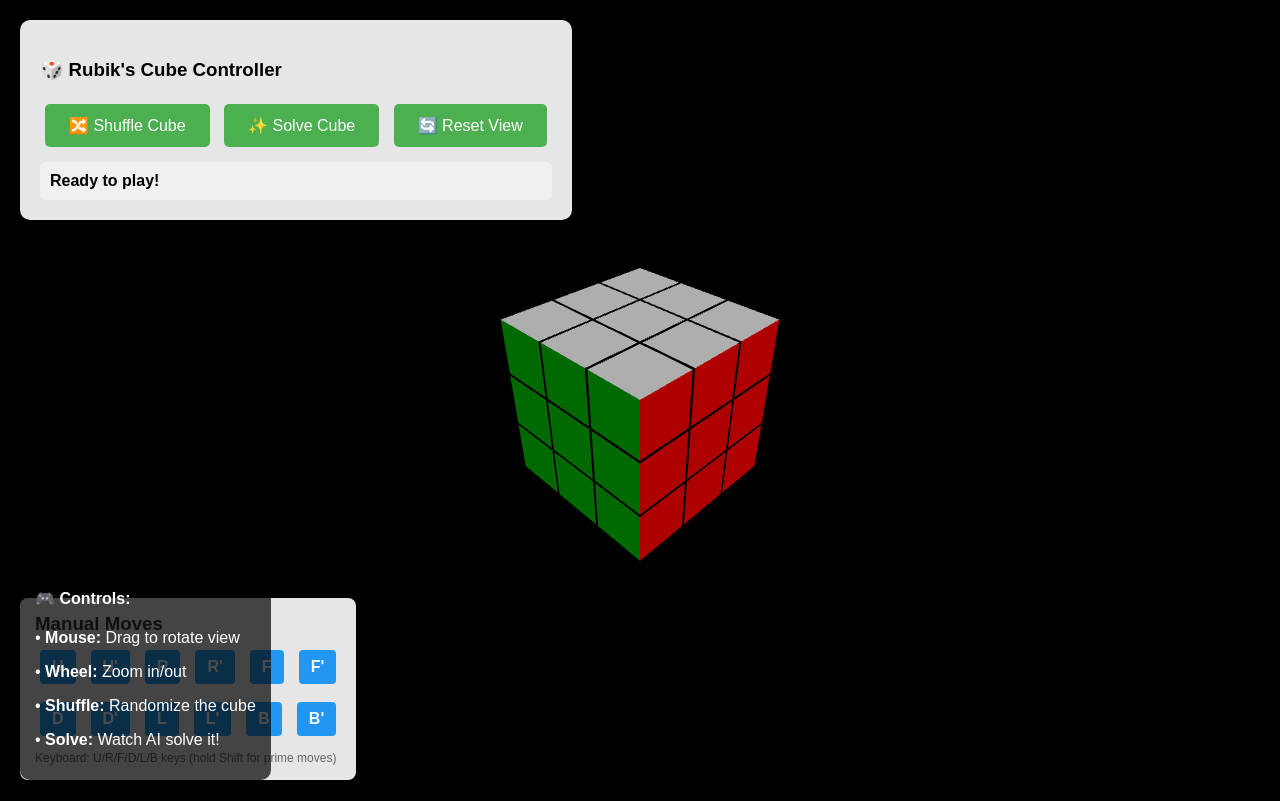
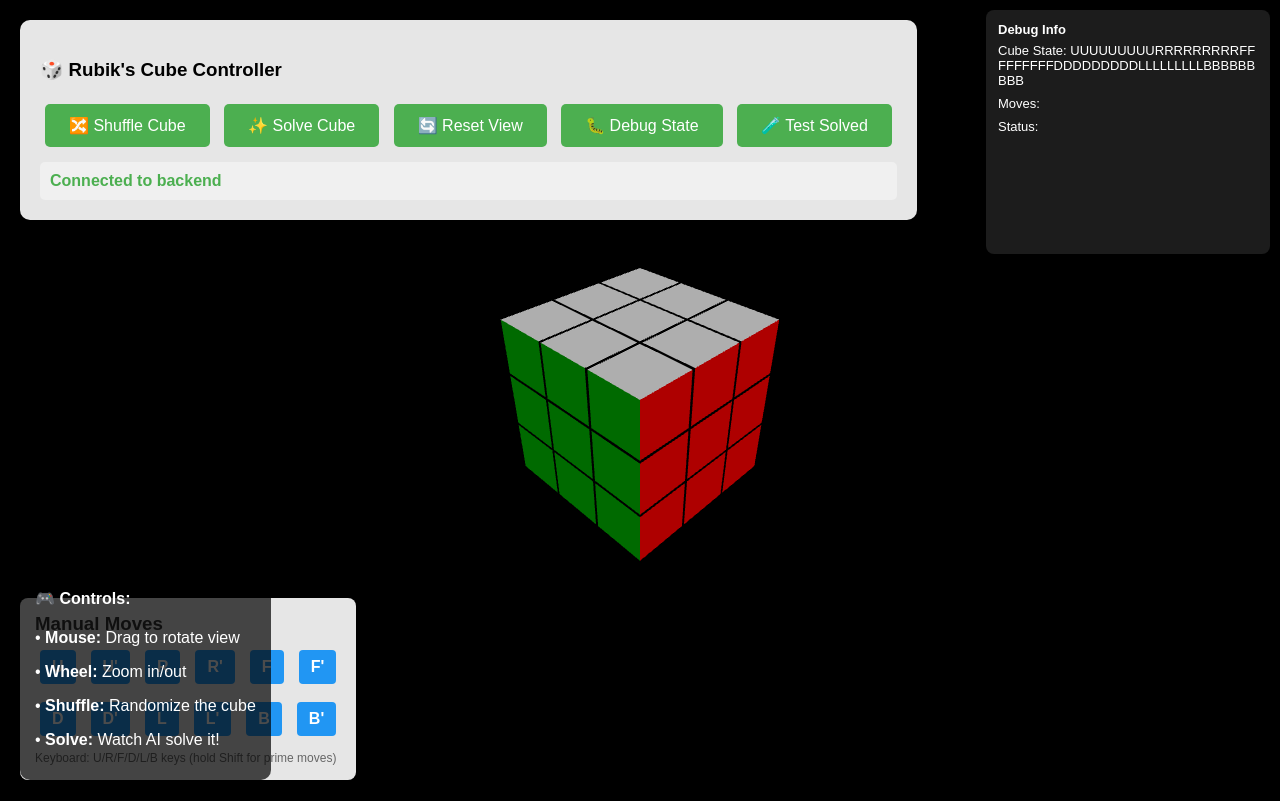
Before and after one commit to dheerajkumar320/aerohck, a Flask app: page / in a window 1280 px wide. Shown: the top 801 px of the page. After the commit the page ends 780 px from the top, so only its background shows below. Run offline with Flask 3, Linux system fonts and the light colour scheme; parts of the project's set-up code (start-up, migrations or seed data) failed here and were passed over.

Commit message:
Fix Rubik's Cube solving functionality - Resolve frontend-backend synchronization issues and duplicate event listeners

```diff
--- a/static/cube.js
+++ b/static/cube.js
@@ -6,6 +6,9 @@ class RubiksCube {
         this.renderer.setSize(window.innerWidth, window.innerHeight);
         this.renderer.setClearColor(0x000000, 0);
         document.getElementById('container').appendChild(this.renderer.domElement);
+
+        // Create debug screen
+        this.createDebugScreen();
 
         // Add lighting
         const ambientLight = new THREE.AmbientLight(0x404040, 0.6);
@@ -42,6 +45,134 @@ class RubiksCube {
         this.initializeCube();
         this.setupEventListeners();
         this.animate();
+
+        // Initialize with backend state
+        this.syncWithBackend();
+    }
+
+    async syncWithBackend() {
+        try {
+            const response = await fetch('/get_state');
+            const data = await response.json();
+            if (data.state) {
+                this.updateCubeFromState(data.state);
+                this.updateStatus('Connected to backend', '#4CAF50');
+            }
+        } catch (error) {
+            console.error('Failed to sync with backend:', error);
+            this.updateStatus('Backend sync failed', '#f44336');
+        }
+    }
+
+    createDebugScreen() {
+        // Create debug container
+        let debugDiv = document.getElementById('debugScreen');
+        if (!debugDiv) {
+            debugDiv = document.createElement('div');
+            debugDiv.id = 'debugScreen';
+            debugDiv.style.position = 'fixed';
+            debugDiv.style.top = '10px';
+            debugDiv.style.right = '10px';
+            debugDiv.style.width = '260px';
+            debugDiv.style.height = '220px';
+            debugDiv.style.background = 'rgba(30,30,30,0.95)';
+            debugDiv.style.color = '#fff';
+            debugDiv.style.fontSize = '13px';
+            debugDiv.style.zIndex = '1000';
+            debugDiv.style.borderRadius = '8px';
+            debugDiv.style.boxShadow = '0 2px 8px rgba(0,0,0,0.3)';
+            debugDiv.style.padding = '12px';
+            debugDiv.innerHTML = `
+                <div style="font-weight:bold;margin-bottom:6px;">Debug Info</div>
+                <div id="debugCubeState" style="word-break:break-all;margin-bottom:8px;"></div>
+                <div id="debugMoves" style="margin-bottom:8px;"></div>
+                <div id="debugStatus"></div>
+            `;
+            document.body.appendChild(debugDiv);
+        }
+        this.updateDebugScreen();
+    }
+
+    updateDebugScreen(stateString = this.currentStateString, moves = this.currentMoves, status = this.currentDebugStatus) {
+        document.getElementById('debugCubeState').textContent = `Cube State: ${stateString || ''}`;
+        document.getElementById('debugMoves').textContent = `Moves: ${moves ? moves.join(' ') : ''}`;
+        document.getElementById('debugStatus').textContent = `Status: ${status || ''}`;
+    }
+
+    debugFaceMapping() {
+        if (!this.currentStateString) return;
+
+        const faces = {
+            U: this.currentStateString.substring(0, 9),
+            R: this.currentStateString.substring(9, 18),
+            F: this.currentStateString.substring(18, 27),
+            D: this.currentStateString.substring(27, 36),
+            L: this.currentStateString.substring(36, 45),
+            B: this.currentStateString.substring(45, 54)
+        };
+
+        console.log('=== FACE MAPPING DEBUG ===');
+        console.log('Current state:', this.currentStateString);
+        console.log('Face breakdown:', faces);
+
+        // Check if all faces have valid colors
+        const validColors = ['U', 'R', 'F', 'D', 'L', 'B'];
+        for (const [faceName, faceState] of Object.entries(faces)) {
+            const invalidChars = faceState.split('').filter(c => !validColors.includes(c));
+            if (invalidChars.length > 0) {
+                console.error(`Invalid characters in ${faceName} face:`, invalidChars);
+            }
+        }
+
+        // Count solved faces
+        let solvedFaces = 0;
+        for (const [faceName, faceState] of Object.entries(faces)) {
+            const uniqueColors = [...new Set(faceState)];
+            if (uniqueColors.length === 1) {
+                solvedFaces++;
+                console.log(`${faceName} face is solved: ${uniqueColors[0]}`);
+            } else {
+                console.log(`${faceName} face is not solved. Colors:`, uniqueColors);
+            }
+        }
+
+        console.log(`Solved faces: ${solvedFaces}/6`);
+        console.log('=== END DEBUG ===');
+    }
+
+    testSolvedState() {
+        // Test with a known solved state
+        const solvedState = "UUUUUUUUURRRRRRRRRFFFFFFFFFDDDDDDDDDLLLLLLLLLBBBBBBBBB";
+        console.log("=== TESTING SOLVED STATE ===");
+        this.updateCubeFromState(solvedState);
+
+        // Check if all faces are solved
+        const faces = {
+            U: solvedState.substring(0, 9),
+            R: solvedState.substring(9, 18),
+            F: solvedState.substring(18, 27),
+            D: solvedState.substring(27, 36),
+            L: solvedState.substring(36, 45),
+            B: solvedState.substring(45, 54)
+        };
+
+        let allSolved = true;
+        for (const [faceName, faceState] of Object.entries(faces)) {
+            const uniqueColors = [...new Set(faceState)];
+            if (uniqueColors.length !== 1) {
+                console.error(`${faceName} face should be solved but has ${uniqueColors.length} colors:`, uniqueColors);
+                allSolved = false;
+            } else {
+                console.log(`${faceName} face is correctly solved: ${uniqueColors[0]}`);
+            }
+        }
+
+        if (allSolved) {
+            console.log("✅ All faces are correctly solved!");
+        } else {
+            console.log("❌ Some faces are not solved correctly");
+        }
+        console.log("=== END SOLVED STATE TEST ===");
     }
 
     initializeCube() {
@@ -112,6 +243,7 @@ class RubiksCube {
 
     updateCubeFromState(stateString) {
         if (stateString.length !== 54) return;
+        this.currentStateString = stateString;
 
         // Map state string to cube faces
         // State format: U(9) R(9) F(9) D(9) L(9) B(9)
@@ -129,32 +261,45 @@ class RubiksCube {
             const { x, y, z } = piece.userData;
             const materials = piece.material;
 
-            // Map 3D positions to 2D face positions
-            if (x === 2) { // Right face
-                const faceIndex = (2 - z) * 3 + y;
+            // Right face (x = 2) - R face
+            if (x === 2) {
+                const faceIndex = (2 - y) * 3 + z;
                 materials[0].color.setHex(this.colorMap[faces.R[faceIndex]]);
             }
-            if (x === 0) { // Left face
-                const faceIndex = z * 3 + y;
+
+            // Left face (x = 0) - L face
+            if (x === 0) {
+                const faceIndex = (2 - y) * 3 + (2 - z);
                 materials[1].color.setHex(this.colorMap[faces.L[faceIndex]]);
             }
-            if (y === 2) { // Top face
-                const faceIndex = (2 - z) * 3 + x;
+
+            // Top face (y = 2) - U face
+            if (y === 2) {
+                const faceIndex = z * 3 + x;
                 materials[2].color.setHex(this.colorMap[faces.U[faceIndex]]);
             }
-            if (y === 0) { // Bottom face
-                const faceIndex = z * 3 + x;
+
+            // Bottom face (y = 0) - D face
+            if (y === 0) {
+                const faceIndex = (2 - z) * 3 + x;
                 materials[3].color.setHex(this.colorMap[faces.D[faceIndex]]);
             }
-            if (z === 2) { // Front face
-                const faceIndex = (2 - y) * 3 + x;
+
+            // Front face (z = 2) - F face
+            if (z === 2) {
+                const faceIndex = y * 3 + x;
                 materials[4].color.setHex(this.colorMap[faces.F[faceIndex]]);
             }
-            if (z === 0) { // Back face
-                const faceIndex = (2 - y) * 3 + (2 - x);
+
+            // Back face (z = 0) - B face
+            if (z === 0) {
+                const faceIndex = y * 3 + (2 - x);
                 materials[5].color.setHex(this.colorMap[faces.B[faceIndex]]);
             }
         });
+
+        this.updateDebugScreen();
+        this.debugFaceMapping(); // Add debug logging
     }
 
     async shuffleCube() {
@@ -180,59 +325,113 @@ class RubiksCube {
     }
 
     async solveCube() {
+        console.log('🔍 SOLVE CUBE CALLED');
+
+        // Prevent multiple simultaneous solve operations
+        if (this.isAnimating) {
+            console.log('🔍 Solve already in progress, ignoring call');
+            return;
+        }
+
         this.isAnimating = true;
         this.updateStatus('Solving cube...', '#ff9800');
 
         try {
+            console.log('🔍 Making POST request to /solve');
             const response = await fetch('/solve', { method: 'POST' });
+            console.log('🔍 Response status:', response.status);
+
             if (!response.ok) {
                 throw new Error(`HTTP error! status: ${response.status}`);
             }
 
             const data = await response.json();
+            console.log('🔍 Response data:', data);
 
             if (data.solution) {
+                console.log('🔍 Solution received:', data.solution);
                 this.updateStatus(`Solution: ${data.solution}`, '#4CAF50');
                 await this.delay(1000); // Brief pause before animation
+                console.log('🔍 Starting animation...');
                 await this.animateSolution(data.solution);
+
+                // Sync with backend after solving
+                console.log('🔍 Syncing with backend...');
+                await this.syncWithBackend();
             } else if (data.error) {
+                console.log('🔍 Error from backend:', data.error);
                 this.updateStatus(`Error: ${data.error}`, '#f44336');
+            } else {
+                console.log('🔍 No solution or error in response');
+                this.updateStatus('No solution received', '#f44336');
             }
         } catch (error) {
-            console.error('Solve error:', error);
+            console.error('🔍 Solve error:', error);
             this.updateStatus('Error solving cube', '#f44336');
         }
 
         this.isAnimating = false;
+        console.log('🔍 SOLVE CUBE COMPLETED');
     }
 
     async animateSolution(solutionString) {
+        console.log('🔍 ANIMATE SOLUTION CALLED with:', solutionString);
         const moves = solutionString.trim().split(' ').filter(move => move !== '');
+        console.log('🔍 Parsed moves:', moves);
+        this.currentMoves = moves;
         this.updateStatus(`Animating solution: ${moves.length} moves`, '#2196F3');
 
         for (let i = 0; i < moves.length; i++) {
             if (moves[i]) {
-                await this.animateMove(moves[i]);
-                await this.delay(600); // Pause between moves
+                console.log(`🔍 Processing move ${i + 1}/${moves.length}: ${moves[i]}`);
+                this.currentDebugStatus = `Move ${i + 1}/${moves.length}: ${moves[i]}`;
+                this.updateDebugScreen();
+
+                // Apply move to backend
+                try {
+                    console.log(`🔍 Applying move ${moves[i]} to backend...`);
+                    const response = await fetch('/apply_move', {
+                        method: 'POST',
+                        headers: {
+                            'Content-Type': 'application/json',
+                        },
+                        body: JSON.stringify({ move: moves[i] })
+                    });
+
+                    const data = await response.json();
+                    console.log(`🔍 Backend response for move ${moves[i]}:`, data);
+                    if (data.status === 'success' && data.new_state) {
+                        console.log(`🔍 Updating cube with new state: ${data.new_state}`);
+                        this.updateCubeFromState(data.new_state);
+                    }
+                } catch (error) {
+                    console.error(`🔍 Move application error for ${moves[i]}:`, error);
+                }
+
+                // Just delay instead of animating to avoid conflicts
+                await this.delay(300);
                 this.updateStatus(`Move ${i + 1}/${moves.length}: ${moves[i]}`, '#2196F3');
             }
         }
-
+        console.log('🔍 ANIMATE SOLUTION COMPLETED');
+        this.currentDebugStatus = 'Solution animation complete!';
+        this.updateDebugScreen();
         this.updateStatus('Solution animation complete!', '#4CAF50');
     }
 
     async animateMove(move) {
         if (!move || move === '') return;
-
+        this.currentDebugStatus = `Performing move: ${move}`;
+        this.updateDebugScreen();
         const face = move[0];
         const isPrime = move.includes("'");
         const isDouble = move.includes('2');
         const angle = isPrime ? Math.PI/2 : -Math.PI/2;
         const iterations = isDouble ? 2 : 1;
-
         for (let i = 0; i < iterations; i++) {
             await this.rotateFace(face, angle);
         }
+        this.updateDebugScreen();
     }
 
     async rotateFace(face, angle) {
@@ -346,9 +545,33 @@ class RubiksCube {
     async performMove(moveString) {
         if (!this.isAnimating) {
             this.isAnimating = true;
+            this.currentMoves = this.currentMoves || [];
+            this.currentMoves.push(moveString);
+            this.currentDebugStatus = `Manual move: ${moveString}`;
+            this.updateDebugScreen();
+
+            try {
+                // Send move to backend
+                const response = await fetch('/apply_move', {
+                    method: 'POST',
+                    headers: {
+                        'Content-Type': 'application/json',
+                    },
+                    body: JSON.stringify({ move: moveString })
+                });
+
+                const data = await response.json();
+                if (data.status === 'success' && data.new_state) {
+                    this.updateCubeFromState(data.new_state);
+                }
+            } catch (error) {
+                console.error('Move application error:', error);
+            }
+
             await this.animateMove(moveString);
             this.updateStatus(`Executed move: ${moveString}`, '#4CAF50');
             this.isAnimating = false;
+            this.updateDebugScreen();
         }
     }
 
@@ -374,6 +597,14 @@ class RubiksCube {
     }
 
     setupEventListeners() {
+        // Prevent multiple event listener attachments
+        if (this.eventListenersAttached) {
+            console.log('🔍 Event listeners already attached, skipping...');
+            return;
+        }
+
+        console.log('🔍 Setting up event listeners...');
+
         document.getElementById('shuffleBtn').addEventListener('click', () => {
             if (!this.isAnimating) this.shuffleCube();
         });
@@ -384,6 +615,14 @@ class RubiksCube {
 
         document.getElementById('resetBtn').addEventListener('click', () => {
             this.resetView();
+        });
+
+        document.getElementById('debugBtn').addEventListener('click', () => {
+            this.debugFaceMapping();
+        });
+
+        document.getElementById('testSolvedBtn').addEventListener('click', () => {
+            this.testSolvedState();
         });
 
         // Add manual move controls
@@ -413,6 +652,9 @@ class RubiksCube {
             this.camera.updateProjectionMatrix();
             this.renderer.setSize(window.innerWidth, window.innerHeight);
         });
+
+        this.eventListenersAttached = true;
+        console.log('🔍 Event listeners attached successfully');
     }
 
     animate() {
@@ -423,6 +665,15 @@ class RubiksCube {
 }
 
 // Initialize the cube when the page loads
+let cube;
 window.addEventListener('DOMContentLoaded', () => {
-    new RubiksCube();
+    // Prevent multiple instances
+    if (window.cubeInstance) {
+        console.log('🔍 Cube instance already exists, reusing...');
+        cube = window.cubeInstance;
+    } else {
+        console.log('🔍 Creating new cube instance...');
+        cube = new RubiksCube();
+        window.cubeInstance = cube;
+    }
 });
--- a/templates/index.html
+++ b/templates/index.html
@@ -126,6 +126,8 @@
             <button id="shuffleBtn">🔀 Shuffle Cube</button>
             <button id="solveBtn">✨ Solve Cube</button>
             <button id="resetBtn">🔄 Reset View</button>
+            <button id="debugBtn">🐛 Debug State</button>
+            <button id="testSolvedBtn">🧪 Test Solved</button>
             <div id="status">Ready to play!</div>
         </div>
 
```
